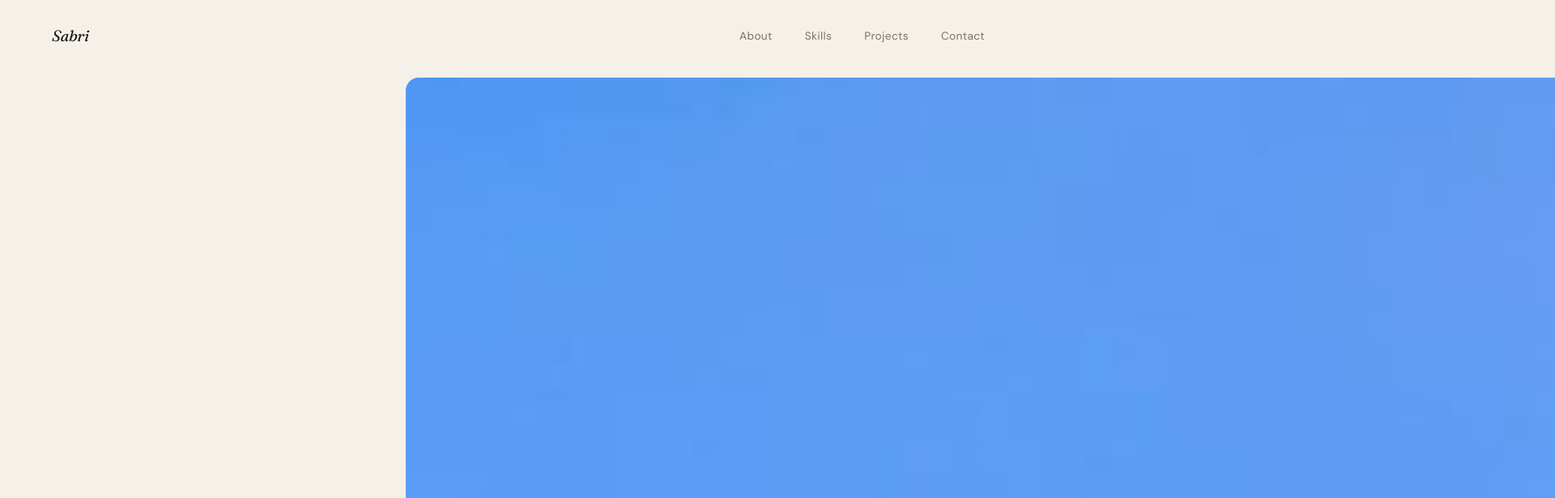
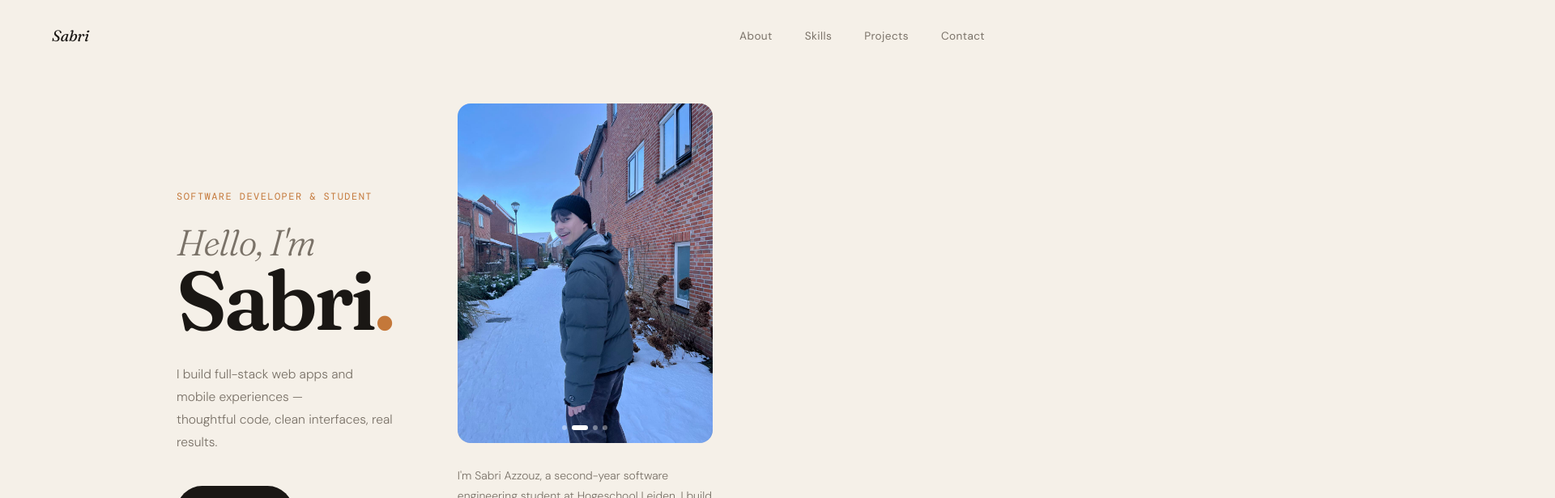
Before and after one commit to SabriAz/portfolio, a Vue app: page / in a window 1280 px wide. Shown: the top 616 px of the page at 81% size, 1920 px wide, since content can reach past the window. Built offline with nearby package versions, Linux system fonts and the light colour scheme; a web font is replaced by a local one.

Commit message:
fix: Fixed hero section

```diff
--- a/src/components/HeroSection.vue
+++ b/src/components/HeroSection.vue
@@ -66,12 +66,14 @@ onUnmounted(() => clearInterval(timer))
 
 <style scoped>
 .hero {
-  width: 100%;
   min-height: 100vh;
-  display: flex;
-  flex-direction: column;
-  justify-content: center;
-  padding: 6rem 0;
+  display: grid;
+  grid-template-columns: 1fr 1fr;
+  align-items: center;
+  gap: 4rem;
+  padding: 8rem 4rem 4rem;
+  max-width: 1100px;
+  margin: 0 auto;
   position: relative;
 }
 
@@ -178,7 +180,8 @@ h1 {
   overflow: hidden;
   border-radius: 16px;
   width: 100%;
-  aspect-ratio: 4/5;
+  max-height: 420px;
+  aspect-ratio: 3/4;
   background: var(--bg3);
 }
 
```
